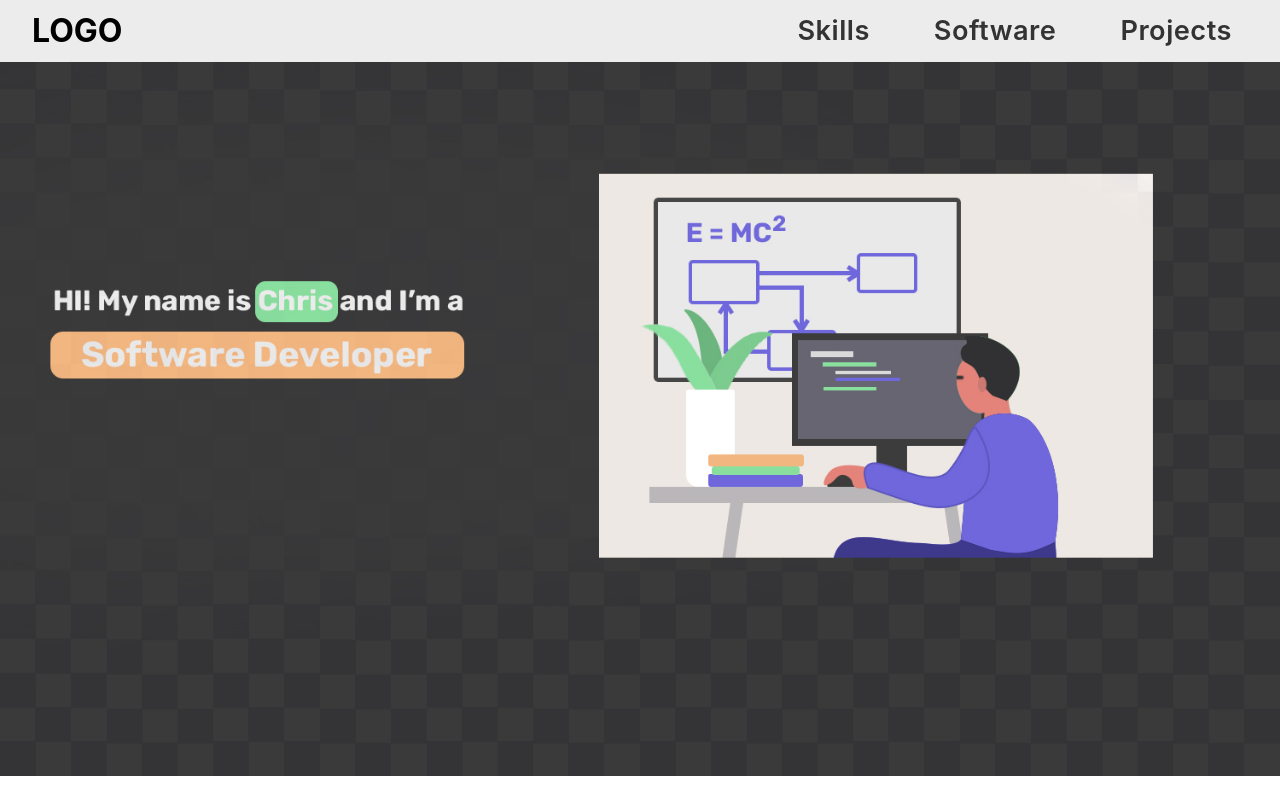
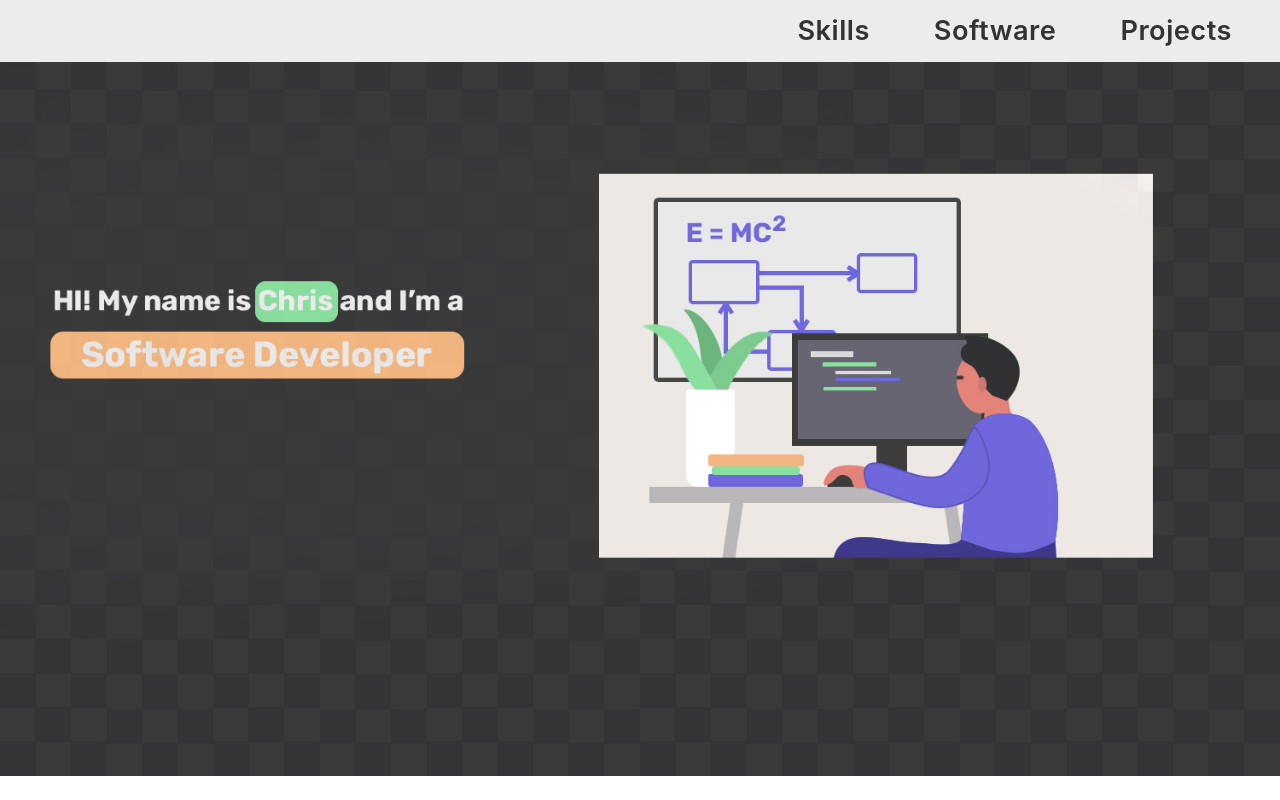
Before and after one commit to kagashi-chris/Website, a React (Create React App) app: page / in a window 1280 px wide. Shown: the top 800 px of the page. Built offline with nearby package versions, Linux system fonts and the light colour scheme.

Commit message:
added section 3

```diff
--- a/src/Components/Layout/Header/HeaderLogo.js
+++ b/src/Components/Layout/Header/HeaderLogo.js
@@ -2,7 +2,7 @@ import React from "react";
 import classes from "./HeaderLogo.module.css";
 
 const HeaderLogo = () => {
-  return <h1 className={classes.nav__logo}>LOGO</h1>;
+  return <h1 className={classes.nav__logo}>&nbsp;</h1>;
 };
 
 export default HeaderLogo;
```
Also changed, not shown: src/Components/Layout/Section3/Section3.js (added, +8 -0 lines), src/Components/Layout/Section3/Section3Panel.js (added, +7 -0 lines), src/Components/Layout/Section3/Section3PanelElement.js (added, +7 -0 lines), src/Components/Layout/Section3/Section3.module.css (added), src/Components/Layout/Section3/Section3Panel.module.css (added), src/Components/Layout/Section3/Section3PanelElement.module.css (added).
